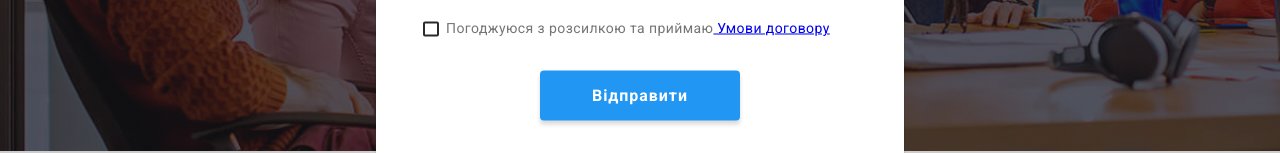
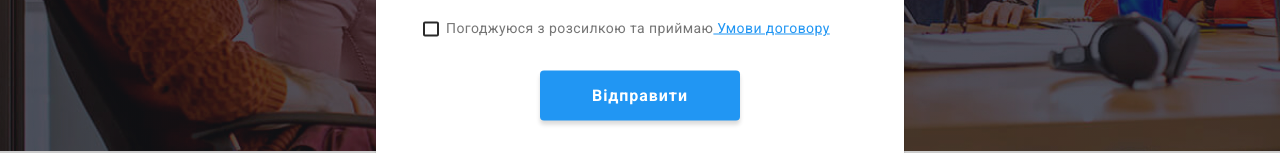
Before and after one commit to EmirovAtem/goit-markup-hw-06, a plain HTML site: page index.html in a window 1280 px wide. Both pictures are taken after a click on the button "Замовити послугу". Shown: the part 530-683 px from the top of the page. Drawn offline with nearby package versions, Linux system fonts and the light colour scheme.

Commit message:
Update style.css

```diff
--- a/css/style.css
+++ b/css/style.css
@@ -458,6 +458,7 @@ letter-spacing: 0.03em;
  }
  .modal-link {
   text-decoration-line: underline;
+  color: #2196F3;
  }
 
 .modale-button  {
```
